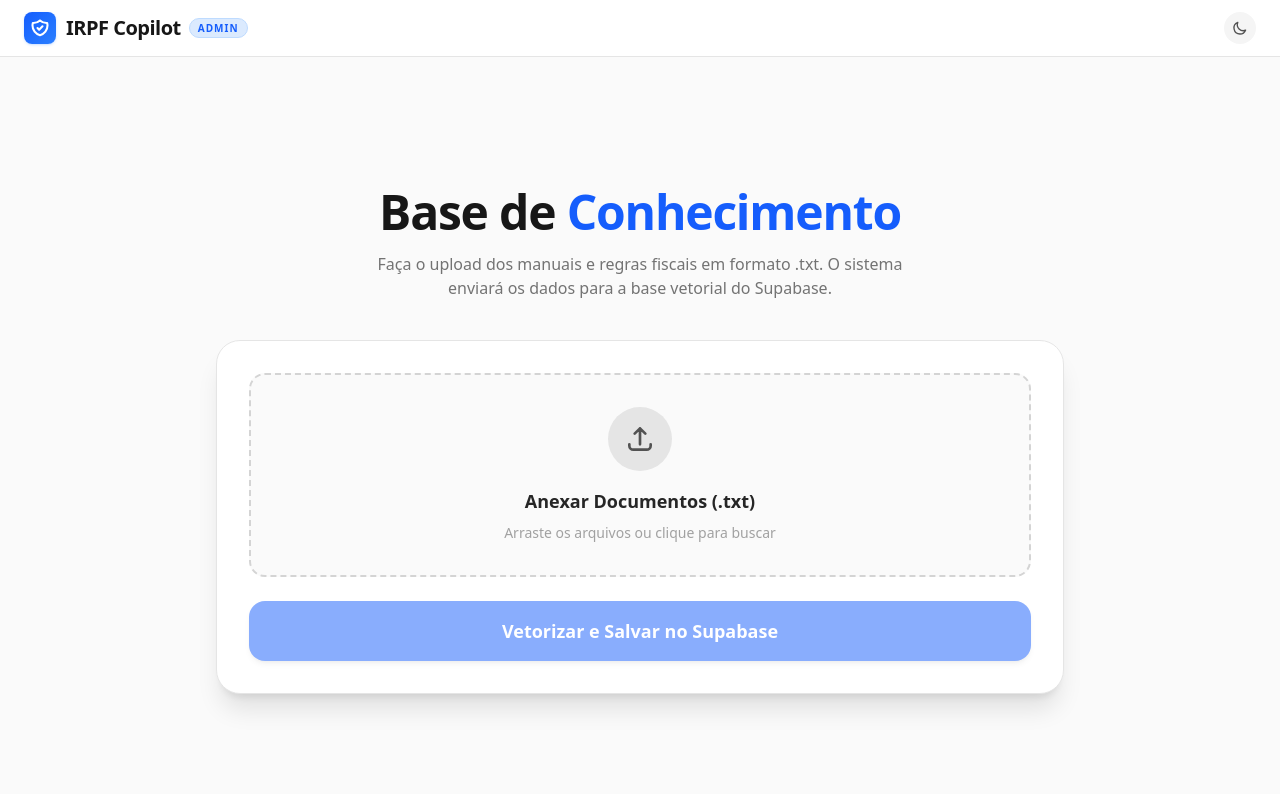
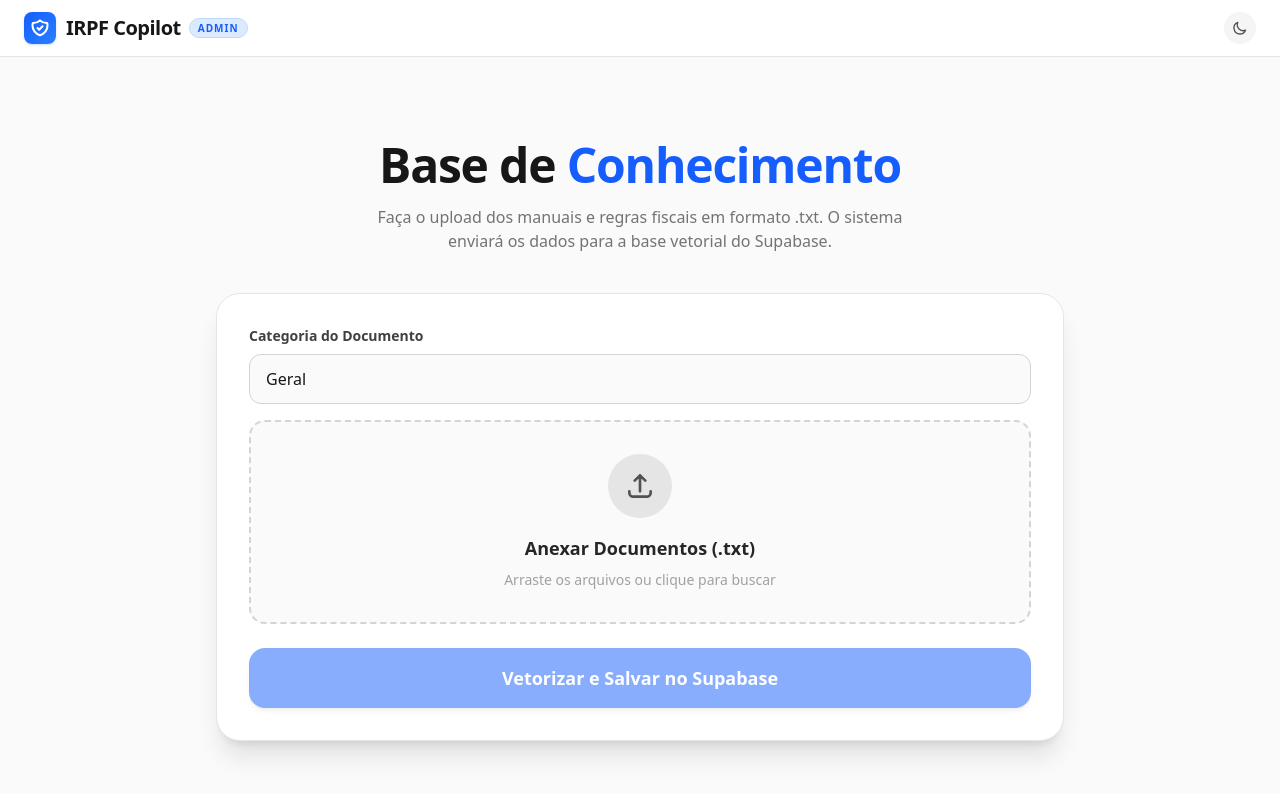
Before and after one commit to jefheee/irpf-copilot, a Next.js app: page /admin/ingest in a window 1280 px wide. Shown: the top 794 px of the page. Built offline with nearby package versions, Linux system fonts and the light colour scheme.

Commit message:
feat: Introduce RAG capabilities with an admin document ingestion UI and dedicated API routes for ingestion and chat.

```diff
--- a/src/app/admin/ingest/page.tsx
+++ b/src/app/admin/ingest/page.tsx
@@ -24,6 +24,7 @@ function chunkText(text: string, chunkSize: number = 1000): string[] {
 
 export default function AdminIngest() {
   const [files, setFiles] = useState<File[]>([]);
+  const [category, setCategory] = useState<string>('Geral');
   const [status, setStatus] = useState<string>('');
   const [isLoading, setIsLoading] = useState(false);
   const [isDarkMode, setIsDarkMode] = useState(false);
@@ -62,7 +63,7 @@ export default function AdminIngest() {
               const res = await fetch('/api/ingest', {
                 method: 'POST',
                 headers: { 'Content-Type': 'application/json' },
-                body: JSON.stringify({ chunk: chunks[i], document_name: file.name })
+                body: JSON.stringify({ chunk: chunks[i], document_name: file.name, category })
               });
 
               if (!res.ok) {
@@ -128,6 +129,22 @@ export default function AdminIngest() {
         </p>
 
         <div className="w-full bg-white dark:bg-zinc-900 border border-neutral-200 dark:border-zinc-800 rounded-3xl shadow-xl p-8 space-y-6">
+          <div className="w-full mb-4">
+            <label htmlFor="category-select" className="block text-sm font-semibold text-neutral-700 dark:text-zinc-300 mb-2">Categoria do Documento</label>
+            <select
+              id="category-select"
+              value={category}
+              onChange={(e) => setCategory(e.target.value)}
+              className="w-full bg-neutral-50 dark:bg-zinc-800 border border-neutral-300 dark:border-zinc-700 text-neutral-900 dark:text-neutral-100 placeholder-neutral-500 dark:placeholder-zinc-500 rounded-xl px-4 py-3 focus:outline-none focus:ring-2 focus:ring-blue-500/50 focus:border-blue-500 transition-all font-medium appearance-none"
+            >
+              <option value="Lei / Normativa">Lei / Normativa</option>
+              <option value="Perguntas e Respostas">Perguntas e Respostas</option>
+              <option value="Manual Oficial">Manual Oficial</option>
+              <option value="Dicas / Artigos">Dicas / Artigos</option>
+              <option value="Geral">Geral</option>
+            </select>
+          </div>
+
           <div className={`border-2 border-dashed rounded-2xl p-8 text-center transition-colors flex flex-col items-center justify-center ${files.length > 0 ? 'border-blue-500 bg-blue-50 dark:bg-blue-900/10' : 'border-neutral-300 dark:border-zinc-700 bg-neutral-50 dark:bg-zinc-800/50 hover:border-blue-400 cursor-pointer'}`}>
             <input
               type="file"
--- a/src/app/api/chat/route.ts
+++ b/src/app/api/chat/route.ts
@@ -17,6 +17,8 @@ export async function POST(req: Request) {
 
     if (!message) return NextResponse.json({ error: 'Mensagem vazia.' }, { status: 400 });
 
+    const dataAtual = new Intl.DateTimeFormat('pt-BR', { dateStyle: 'full' }).format(new Date());
+
     // AGENTE 1 (GEMINI): Apenas converte a pergunta em vetor para achar a lei no banco
     const embeddingModel = genAI.getGenerativeModel({ model: "gemini-embedding-001" });
     const queryEmbeddingResult = await embeddingModel.embedContent(message);
@@ -33,7 +35,10 @@ export async function POST(req: Request) {
     if (documents && documents.length > 0) {
       ragContext = "TRECHOS RECUPERADOS DA BASE DE CONHECIMENTO OFICIAL:\n";
       documents.forEach((doc: any, index: number) => {
-        ragContext += `--- INÍCIO DO TRECHO ${index + 1} (Fonte: ${doc.document_name || 'Desconhecida'}) ---\n${doc.content}\n--- FIM DO TRECHO ${index + 1} ---\n\n`;
+        const rawFileName = doc.document_name || 'Desconhecida';
+        const cleanFileName = rawFileName.replace(/\.[^/.]+$/, "").replace(/_/g, " ");
+        const cat = doc.category || 'Geral';
+        ragContext += `--- INÍCIO DO TRECHO ${index + 1} (Categoria: ${cat} | Fonte: ${cleanFileName}) ---\n${doc.content}\n--- FIM DO TRECHO ${index + 1} ---\n\n`;
       });
     } else {
       ragContext = "Nenhuma regra específica encontrada no manual oficial para esta pergunta exata.";
@@ -45,6 +50,9 @@ export async function POST(req: Request) {
 DADOS REAIS DO USUÁRIO:
 ${JSON.stringify(contextData)}
 
+CONTEXTO TEMPORAL:
+Hoje é ${dataAtual}. Nós estamos no ano-calendário 2025 (exercício 2026). Considere estas datas para cálculos de prazos e alíquotas.
+
 BASE DE CONHECIMENTO (Manuais, Leis e Regras do IRPF):
 ${ragContext}
 
@@ -52,7 +60,8 @@ REGRAS DE POSTURA E CITAÇÃO (OBRIGATÓRIO):
 1. DIRETO AO PONTO: É ESTRITAMENTE PROIBIDO iniciar a resposta com saudações ("Olá", "Como seu consultor", "Bem-vindo"). Comece a primeira linha já entregando a solução ou a análise.
 2. CITAÇÃO DE FONTES INTELIGENTE: Leia os trechos da Base de Conhecimento e identifique qual a norma a partir da anotação "(Fonte: ...)". No final da explicação, escreva de forma limpa: Fonte: [Nome da Lei ou Manual que você identificou].
 3. ESTRUTURA VISUAL: Use "### " para subtítulos. Use "---" em uma linha sozinha para criar uma linha divisória elegante. Use "* " para criar tópicos. Destaque valores em **negrito**.
-4. IDIOMA: Responda ESTRITAMENTE em Português do Brasil. Se o usuário falar em outro idioma, traduza a resposta para Português do Brasil.`;
+4. IDIOMA: Responda ESTRITAMENTE em Português do Brasil. Se o usuário falar em outro idioma, traduza a resposta para Português do Brasil.
+5. GUARDRAIL (LIMITAÇÃO DE ESCOPO): Você DEVE recusar educadamente responder a qualquer pergunta que saia do escopo de IRPF, contabilidade, finanças, offshores, criptoativos ou otimização de riqueza. Caso o usuário pergunte sobre outros temas, peça desculpas e diga que seu foco é estritamente financeiro/tributário.`;
 
 // Chamada ultra-rápida para o Groq usando o modelo Llama 3.3
 const chatCompletion = await groq.chat.completions.create({
--- a/src/app/api/ingest/route.ts
+++ b/src/app/api/ingest/route.ts
@@ -9,7 +9,7 @@ const supabase = createClient(supabaseUrl, supabaseKey);
 
 export async function POST(req: Request) {
   try {
-    const { chunk, document_name } = await req.json();
+    const { chunk, document_name, category } = await req.json();
 
     if (!chunk || chunk.length < 10) {
       return NextResponse.json({ success: true, message: 'Ignorado' });
@@ -31,6 +31,7 @@ export async function POST(req: Request) {
       content: chunk,
       embedding: embedding,
       document_name: document_name,
+      category: category || 'Geral',
     });
 
     if (error) {
```
